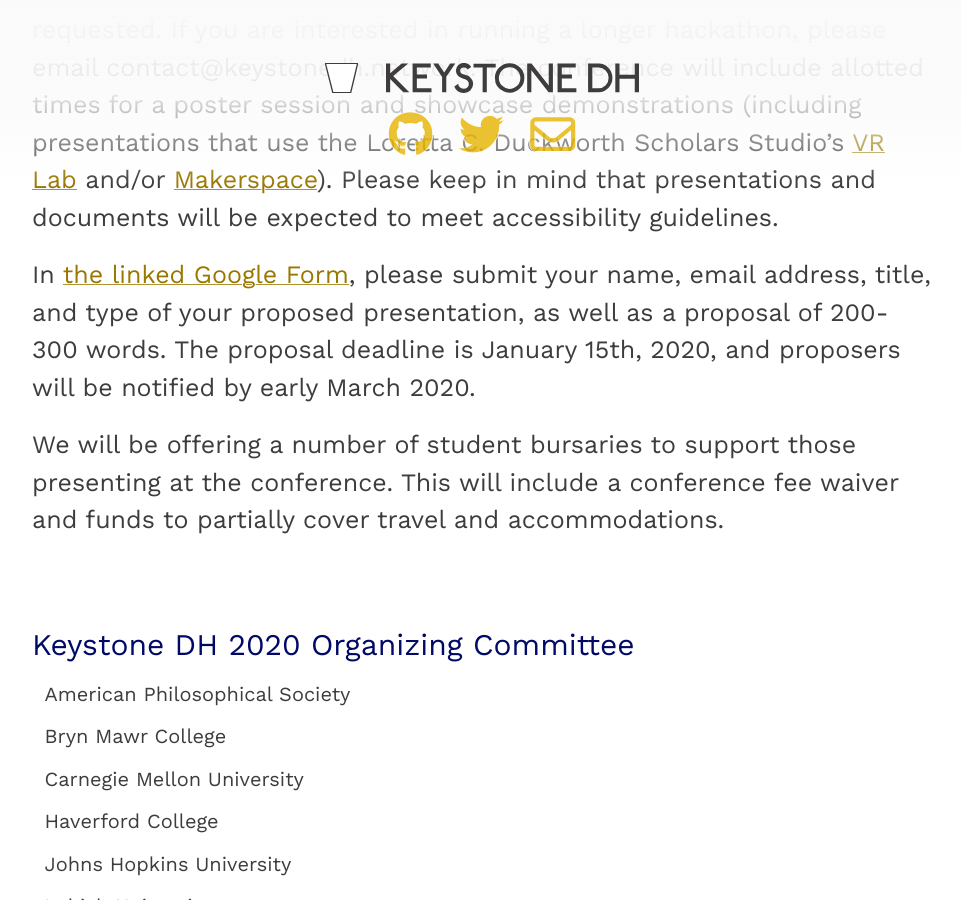
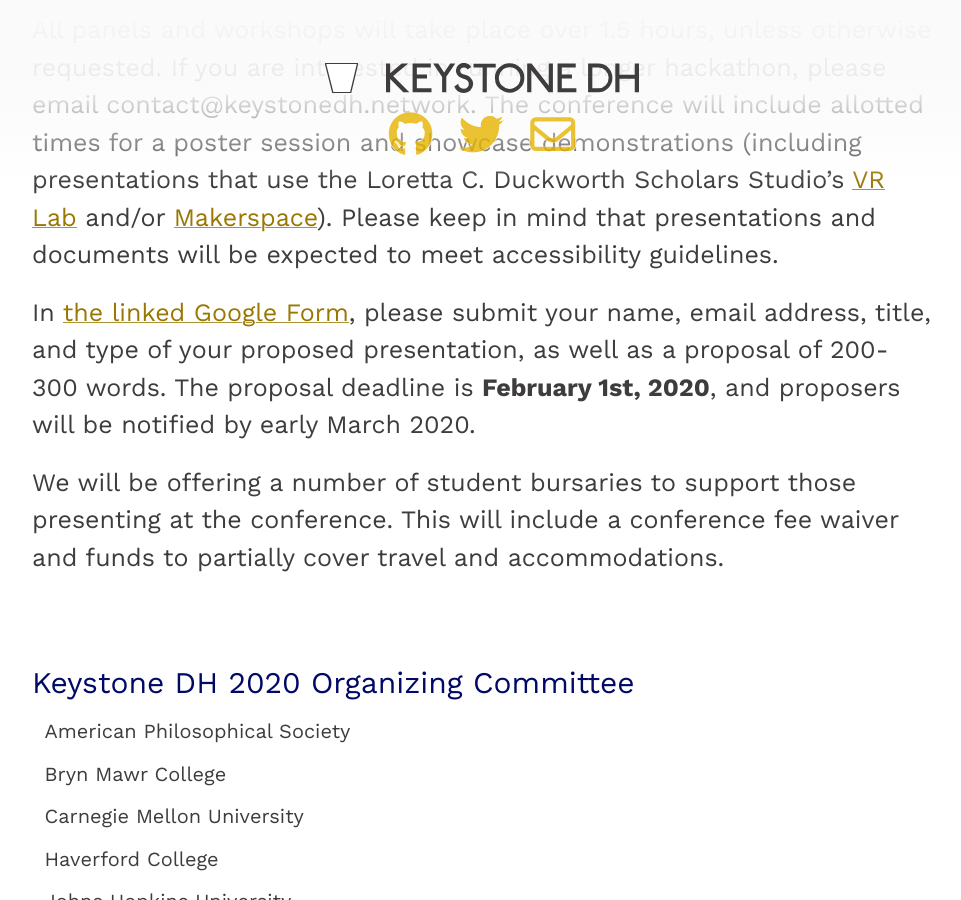
Before and after one commit to KeystoneDH/2021, a Jekyll site: the page built from index.md, in a window 1280 px wide and 900 px high, scrolled down 1268 px. Shown: the whole window, without its empty margins (158-1119 px from the left). Built offline with Jekyll 4.4.1, drawn with Linux system fonts in a browser that asks for light colours; nearby versions of some CDN libraries; some of the changed text lies outside the part shown.

Commit message:
extends deadline

```diff
--- a/index.md
+++ b/index.md
@@ -9,7 +9,7 @@ id: home
 <!-- <div class="site-nav">{% include navigation.html %}</div> -->
 <br/>
 
-## Keystone DH 2020 is now accepting proposals*!*
+## Keystone DH 2020 is now accepting proposals*!* Deadline extended to February 1, 2020.
 
 <a class="button button-dark-blue" href="https://docs.google.com/forms/d/e/1FAIpQLSfyIe3KUDXoXSUe_bF3CZ2fuOB0LAP6jPkXWyo0DsvKgsNcHQ/viewform" target="_blank">Proposal Submission Form</a>
 
@@ -21,7 +21,7 @@ Proposals are welcome on any aspect of digital technologies and their applicatio
 
 Presentations may take the form of short papers, panel discussions or roundtables, workshops, poster sessions, or showcase demonstration. All panels and workshops will take place over 1.5 hours, unless otherwise requested. If you are interested in running a longer hackathon, please email contact@keystonedh.network. The conference will include allotted times for a poster session and showcase demonstrations (including presentations that use the Loretta C. Duckworth Scholars Studio’s [VR Lab](https://library.temple.edu/spaces/34) and/or [Makerspace](https://library.temple.edu/spaces/28)). Please keep in mind that presentations and documents will be expected to meet accessibility guidelines.
 
-In [the linked Google Form](https://docs.google.com/forms/d/e/1FAIpQLSfyIe3KUDXoXSUe_bF3CZ2fuOB0LAP6jPkXWyo0DsvKgsNcHQ/viewform), please submit your name, email address, title, and type of your proposed presentation, as well as a proposal of 200-300 words. The proposal deadline is January 15th, 2020, and proposers will be notified by early March 2020.
+In [the linked Google Form](https://docs.google.com/forms/d/e/1FAIpQLSfyIe3KUDXoXSUe_bF3CZ2fuOB0LAP6jPkXWyo0DsvKgsNcHQ/viewform), please submit your name, email address, title, and type of your proposed presentation, as well as a proposal of 200-300 words. The proposal deadline is **February 1st, 2020**, and proposers will be notified by early March 2020.
 
 We will be offering a number of student bursaries to support those presenting at the conference. This will include a conference fee waiver and funds to partially cover travel and accommodations.
 
```
